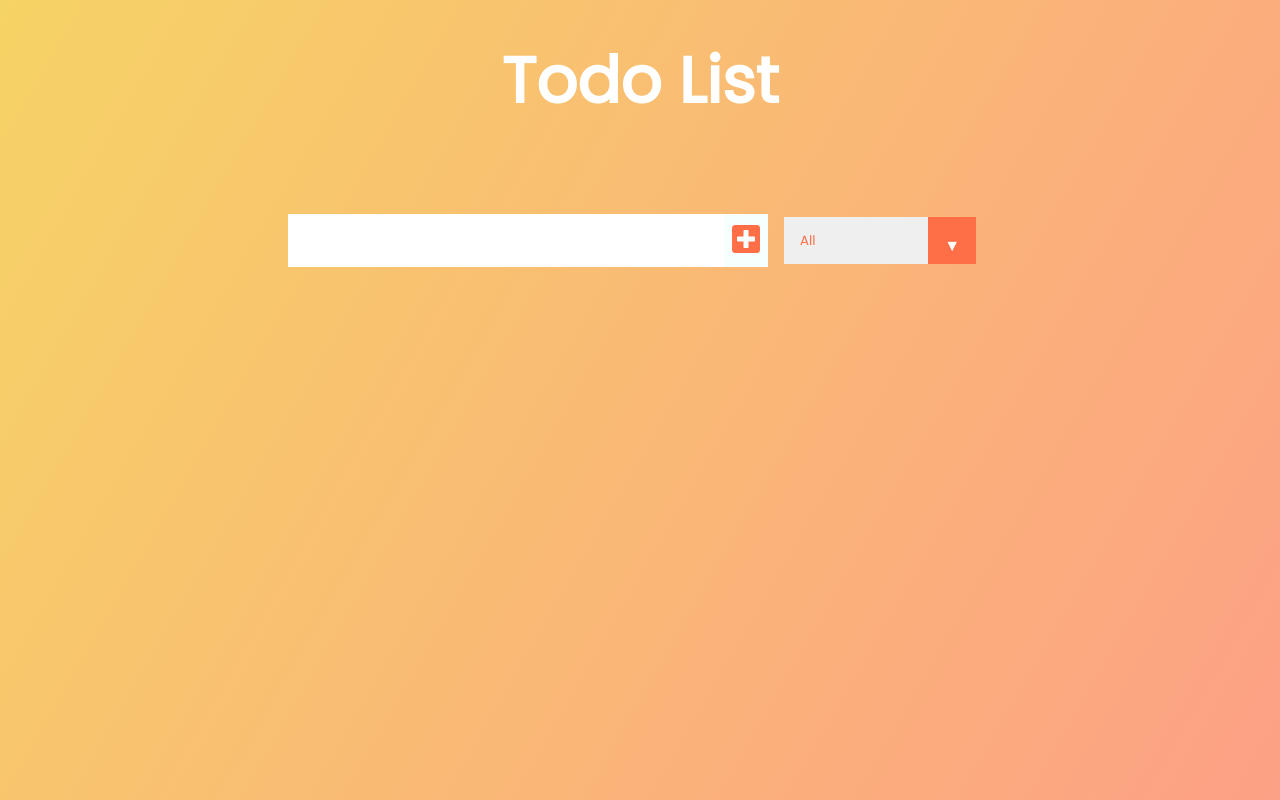
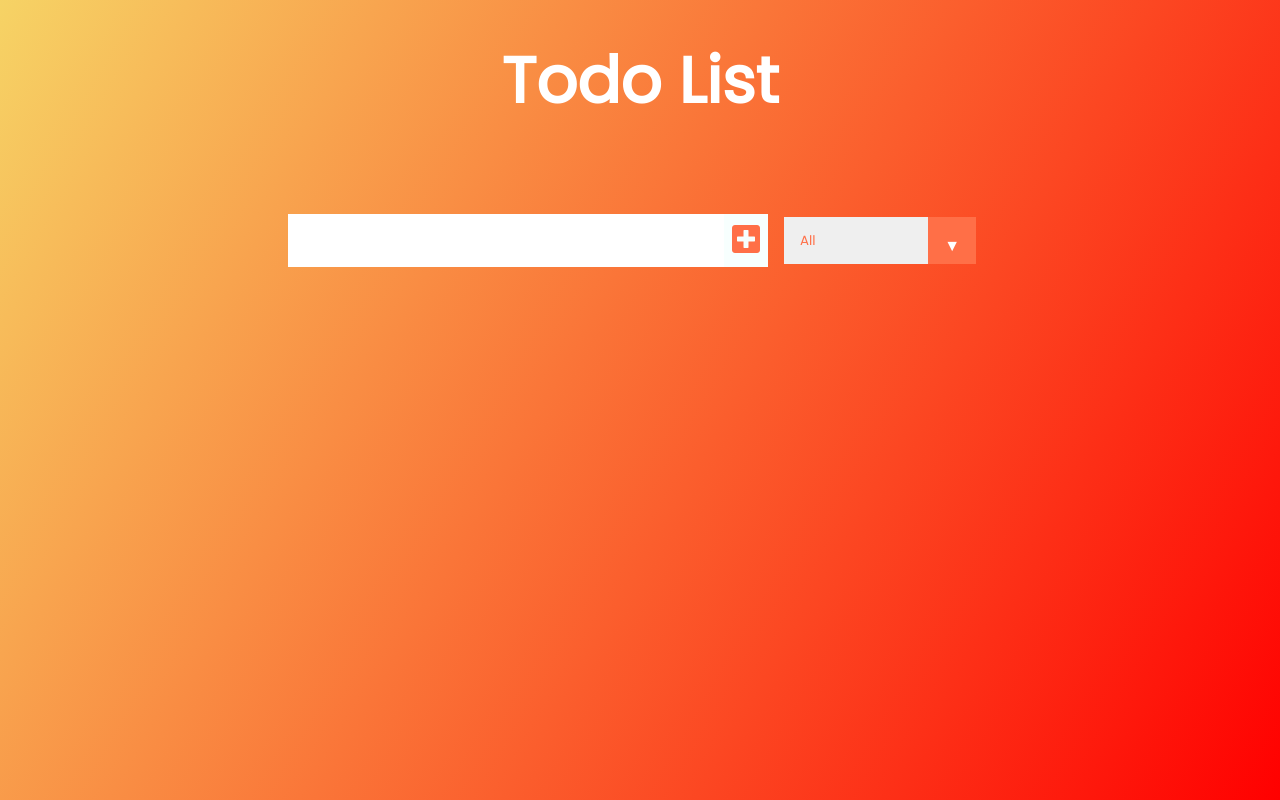
Before and after one commit to ccoulter7/todolist, a React (Create React App) app: page / in a window 1280 px wide. Built offline with nearby package versions, Linux system fonts and the light colour scheme.

Commit message:
testing amplify

```diff
--- a/src/App.css
+++ b/src/App.css
@@ -5,7 +5,7 @@
 }
 
 body {
-  background-image: linear-gradient(120deg, #f6d365 0%, #fda085 100%);
+  background-image: linear-gradient(120deg, #f6d365 0%, red 100%);
   color: white;
   font-family: "Poppins", sans-serif;
   min-height: 100vh;
--- a/src/App.js
+++ b/src/App.js
@@ -40,7 +40,6 @@ function App() {
     localStorage.setItem('todos', JSON.stringify(todos))
   }
 
-
   const getLocalTodos = () => {
     if (localStorage.getItem('todos') === null) {
       localStorage.setItem('todos', JSON.stringify([]))
@@ -49,7 +48,6 @@ function App() {
       setTodos(todoLocal);
     }
   }
-
   return (
     <div className="App">
       <header>
@@ -64,7 +62,8 @@ function App() {
       />
       <ToDoList setTodos={setTodos}
         todos={todos}
-        filteredTodos={filteredTodos} />
+        filteredTodos={filteredTodos}
+        />
     </div>
   );
 }
```
